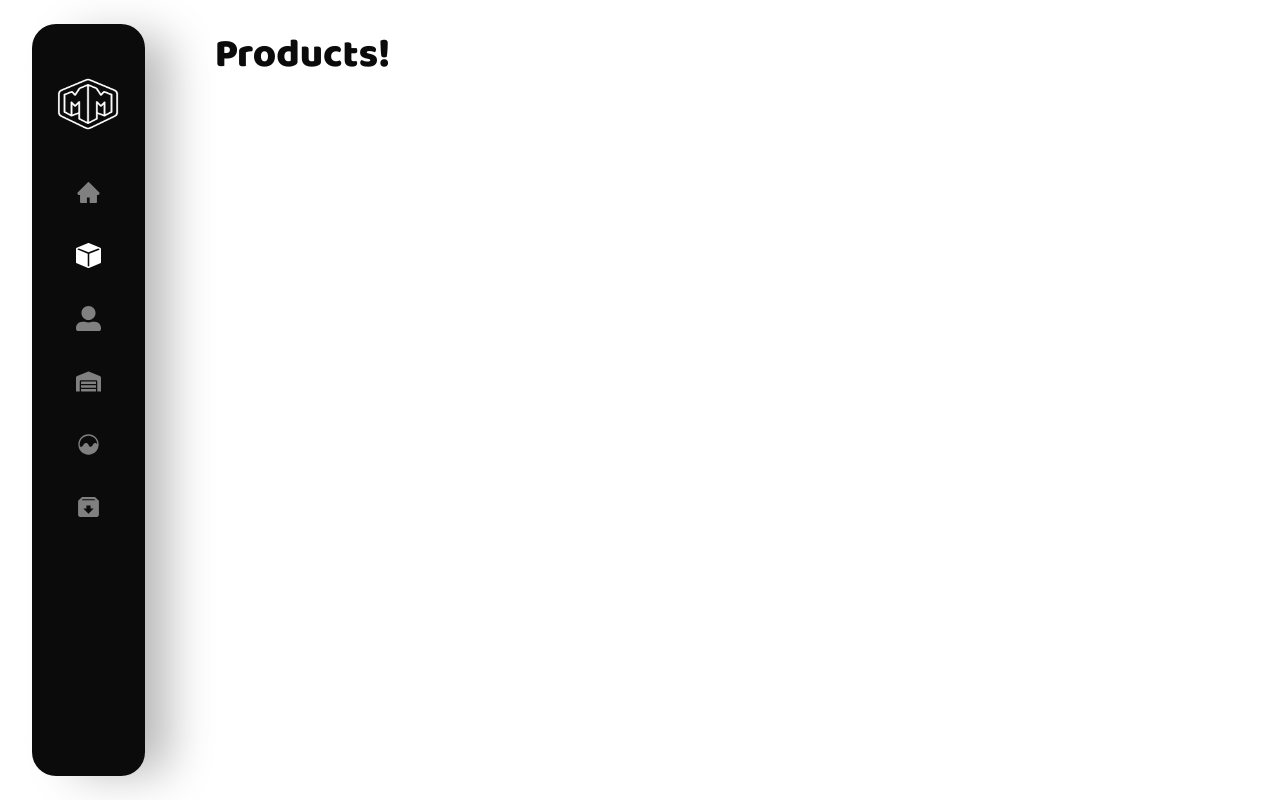
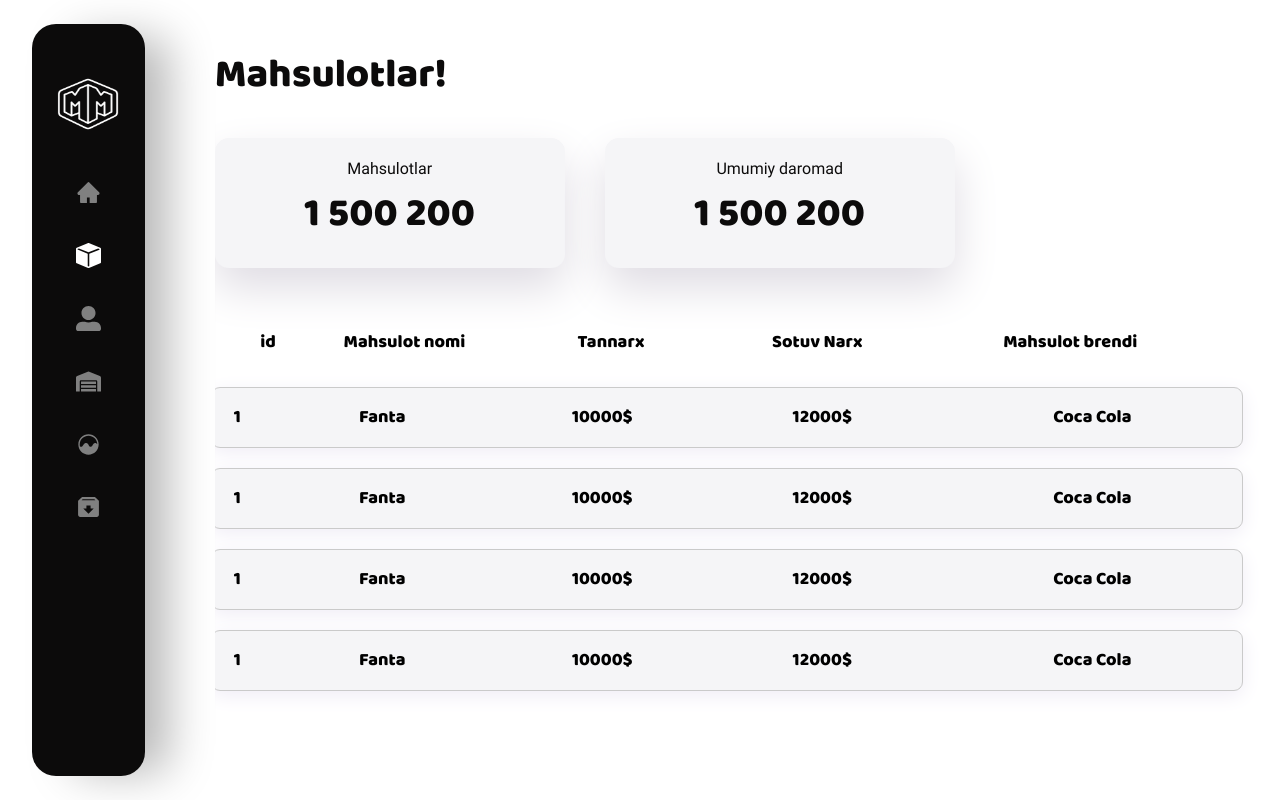
Before and after one commit to shokirov7/money-manager, a React (Vite) app: page /products in a window 1280 px wide. Built offline with nearby package versions, Linux system fonts and the light colour scheme.

Commit message:
something2

```diff
--- a/src/pages/products/Products.css
+++ b/src/pages/products/Products.css
@@ -1,3 +1,8 @@
+.products{
+	width: 100%;
+	padding: 20px 40px 40px 0;
+}
+
 .products_welcome {
   color: var(--black, #0c0b0b);
   font-family: baloo-reg;
@@ -7,3 +12,72 @@
   line-height: normal;
   margin-bottom: 30px;
 }
+
+.products_top{
+	display: flex;
+  align-items: center;
+  gap: 40px;
+  margin-bottom: 50px;
+}
+
+.products_table{
+	width: 100%;
+	padding: 5px 20px;
+	min-height: 300px;
+	border-radius: 16px;
+}
+
+.products_table_titles{
+	width: 100%;
+	padding: 5px 10px;
+  font-family: baloo-reg;
+	display: flex;
+	gap: 20px;
+	align-items: center;
+}
+
+.products_table_title{
+	display: flex;
+	justify-content: center;
+	align-items: center;
+	font-size: 18px;
+}
+
+.products_table_title:nth-child(1){
+	width: 50px;
+}
+
+.products_table_title:nth-child(2){
+	width: 200px;
+}
+
+
+.products_table_title:nth-child(3),
+.products_table_title:nth-child(4){
+	width: 200px;
+}
+
+.products_table_title:nth-child(5){
+	width: 300px;
+}
+
+.products_table_cards{
+	margin-top: 20px;
+	padding: 5px 10px;
+	display: flex;
+	flex-direction: column;
+	align-items: center;
+	gap: 20px;
+}
+
+.products_table_card{
+	display: flex;
+	align-items: center;
+	gap: 20px;
+	font-family: baloo-reg;
+	border-radius: 9px;
+	border: 1px solid var(--black, #cacaca);
+	background-color: var(--grey, #f5f5f7);
+	padding: 15px 0px;
+	box-shadow: 0px 5px 20px 0px #F0EDF6;
+}
--- a/src/pages/products/Products.jsx
+++ b/src/pages/products/Products.jsx
@@ -1,10 +1,54 @@
 import React from 'react'
+import Profitcard from '../../components/profitcard/Profitcard'
 import './Products.css'
 
 function Products() {
   return (
-    <div>
-      <div className="products_welcome">Products!</div>
+    <div className='products'>
+      <div className="products_welcome">Mahsulotlar!</div>
+      <div className="products_top">
+        <Profitcard desc={"Mahsulotlar"} />
+        <Profitcard desc={"Umumiy daromad"} />
+      </div>
+      <div className="products_table">
+        <div className="products_table_titles">
+          <div className="products_table_title">id</div>
+          <div className="products_table_title">Mahsulot nomi</div>
+          <div className="products_table_title">Tannarx</div>
+          <div className="products_table_title">Sotuv Narx</div>
+          <div className="products_table_title">Mahsulot brendi</div>
+        </div>
+        <div className="products_table_cards">
+          <div className="products_table_card">
+            <div className="products_table_title">1</div>
+            <div className="products_table_title">Fanta</div>
+            <div className="products_table_title">10000$</div>
+            <div className="products_table_title">12000$</div>
+            <div className="products_table_title">Coca Cola</div>
+          </div>
+          <div className="products_table_card">
+            <div className="products_table_title">1</div>
+            <div className="products_table_title">Fanta</div>
+            <div className="products_table_title">10000$</div>
+            <div className="products_table_title">12000$</div>
+            <div className="products_table_title">Coca Cola</div>
+          </div>
+          <div className="products_table_card">
+            <div className="products_table_title">1</div>
+            <div className="products_table_title">Fanta</div>
+            <div className="products_table_title">10000$</div>
+            <div className="products_table_title">12000$</div>
+            <div className="products_table_title">Coca Cola</div>
+          </div>
+          <div className="products_table_card">
+            <div className="products_table_title">1</div>
+            <div className="products_table_title">Fanta</div>
+            <div className="products_table_title">10000$</div>
+            <div className="products_table_title">12000$</div>
+            <div className="products_table_title">Coca Cola</div>
+          </div>
+        </div>
+      </div>
     </div>
   )
 }
```
